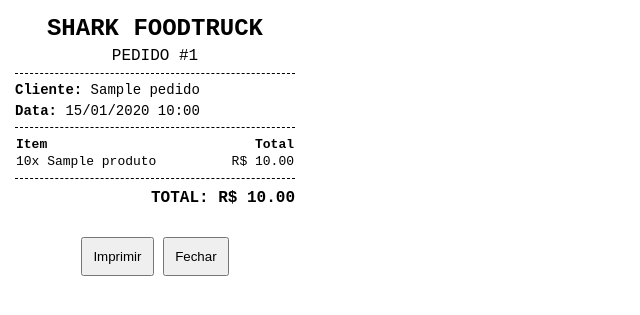
After one commit to Luciano-Univesp/projeto-shark_1, a Flask app: page /imprimir_ticket/1 in a window 1280 px wide. The commit adds this page. Shown: the top 315 px of the page, without its empty margins (0-640 px from the left). Run offline with Flask 3, Linux system fonts and the light colour scheme; tables that the repository leaves empty hold one stand-in row (values such as "Sample post"); data that the repository does not hold is empty.

Commit message:
Versão Estável: Roteamento corrigido e Ticket em HTML funcionando

```diff
--- a/Registro_de_pedidos/requirements.txt
+++ /dev/null
@@ -1 +0,0 @@
-Flask==3.0.0
--- /dev/null
+++ b/app.py
@@ -0,0 +1,129 @@
+from flask import Flask, render_template, request, redirect, url_for, session, make_response
+import mysql.connector
+from datetime import datetime
+
+app = Flask(__name__)
+app.secret_key = "shark_foodtruck_key"
+
+menu = {
+    "ZOIÃO SIMPLES": 17.00, "BURGUER": 20.00, "SALADA": 22.00,
+    "CHEDDAR": 22.00, "FRANGUITO": 22.00, "PORQUINHO": 22.00,
+    "BURGUER A CAVALO": 25.00, "BACON": 28.00, "TUDO": 30.00,
+    "MEGA TUDO": 42.00, "BIG ZOIÃO": 35.00, "TRIO PARADA DURA": 52.00
+}
+
+def get_db_connection():
+    try:
+        return mysql.connector.connect(
+            host="foodtruck-mysql",
+            user="root",
+            password="root",
+            database="foodtruck"
+        )
+    except Exception as e:
+        print(f"Erro de conexão: {e}")
+        return None
+
+def get_produto_id(cursor, nome, preco):
+    cursor.execute("SELECT id_produtos FROM produtos WHERE nome = %s", (nome,))
+    row = cursor.fetchone()
+    if row: return row[0]
+    cursor.execute("INSERT INTO produtos (nome, preco) VALUES (%s, %s)", (nome, preco))
+    return cursor.lastrowid
+
+@app.route("/", methods=["GET", "POST"])
+def index():
+    if "pedido" not in session: session["pedido"] = []
+    if "cliente" not in session: session["cliente"] = {"nome": "Consumidor", "telefone": ""}
+
+    pedidos_status = []
+    conn = get_db_connection()
+    if conn:
+        cursor = conn.cursor(dictionary=True)
+        cursor.execute("SELECT id_pedidos, nome_cliente, hora_pedido FROM pedidos WHERE status != 'entregue' ORDER BY hora_pedido ASC")
+        pedidos_db = cursor.fetchall()
+        agora = datetime.now()
+        for p in pedidos_db:
+            minutos = int((agora - p["hora_pedido"]).total_seconds() / 60)
+            status_texto, classe = ("Em Preparo", "status-preparo") if minutos <= 15 else ("Pendente", "status-atrasado")
+            pedidos_status.append({"id": p["id_pedidos"], "cliente": p["nome_cliente"], "minutos": minutos, "status": status_texto, "classe": classe})
+        cursor.close()
+        conn.close()
+
+    if request.method == "POST":
+        if "nome_cliente" in request.form:
+            session["cliente"] = {"nome": request.form.get("nome_cliente") or "Consumidor", "telefone": request.form.get("telefone_cliente") or ""}
+        elif "item" in request.form:
+            item_nome, qty = request.form.get("item"), request.form.get("quantidade", type=int)
+            if item_nome in menu and qty > 0:
+                pedido_atual = session["pedido"]
+                pedido_atual.append({"item": item_nome, "quantidade": qty, "preco": menu[item_nome]})
+                session["pedido"] = pedido_atual
+        session.modified = True
+        return redirect(url_for("index"))
+
+    total = sum(item["quantidade"] * item["preco"] for item in session["pedido"])
+    ticket_id = request.args.get('ticket')
+    return render_template("index.html", menu=menu, pedido=session["pedido"], total=total, cliente=session["cliente"], pedidos_vivos=pedidos_status, ticket_id=ticket_id)
+
+@app.route("/pagamento", methods=["POST"])
+def pagamento():
+    if not session.get("pedido"): return redirect(url_for("index"))
+    conn = get_db_connection()
+    if conn:
+        try:
+            cursor = conn.cursor()
+            total = sum(item["quantidade"] * item["preco"] for item in session["pedido"])
+            # Voltamos para o INSERT que funciona (sem telefone_cliente)
+            sql = "INSERT INTO pedidos (nome_cliente, total, status, hora_pedido) VALUES (%s, %s, %s, %s)"
+            cursor.execute(sql, (session["cliente"]["nome"], total, "preparo", datetime.now()))
+            pedido_id = cursor.lastrowid
+            for item in session["pedido"]:
+                prod_id = get_produto_id(cursor, item["item"], item["preco"])
+                cursor.execute("INSERT INTO itens_pedido (quantidade, preco_unitario, pedidos_id_pedidos, produtos_id_produtos) VALUES (%s, %s, %s, %s)", (item["quantidade"], item["preco"], pedido_id, prod_id))
+            conn.commit()
+            session.pop("pedido", None)
+            return redirect(url_for("index", ticket=pedido_id))
+        except Exception as e:
+            return f"Erro no banco: {e}", 500
+        finally:
+            conn.close()
+    return "Erro de conexão", 500
+
+@app.route("/imprimir_ticket/<int:pedido_id>")
+def imprimir_ticket(pedido_id):
+    conn = get_db_connection()
+    cursor = conn.cursor(dictionary=True)
+    cursor.execute("SELECT id_pedidos, nome_cliente, total, hora_pedido FROM pedidos WHERE id_pedidos = %s", (pedido_id,))
+    pedido = cursor.fetchone()
+    cursor.execute("SELECT i.quantidade, i.preco_unitario, p.nome FROM itens_pedido i JOIN produtos p ON i.produtos_id_produtos = p.id_produtos WHERE i.pedidos_id_pedidos = %s", (pedido_id,))
+    itens = cursor.fetchall()
+    conn.close()
+    return render_template("ticket.html", pedido=pedido, itens=itens)
+
+@app.route("/entregar/<int:id>")
+def marcar_entregue(id):
+    conn = get_db_connection()
+    if conn:
+        cursor = conn.cursor()
+        cursor.execute("UPDATE pedidos SET status = 'entregue' WHERE id_pedidos = %s", (id,))
+        conn.commit()
+        conn.close()
+    return redirect(url_for("index"))
+
+@app.route('/limpar_pedido')
+def limpar_pedido():
+    session.pop('pedido', None)
+    return redirect(url_for('index'))
+
+@app.route('/estoque')
+def estoque(): return render_template("estoque.html")
+
+@app.route('/relatorios')
+def relatorios(): return render_template("relatorios.html")
+
+@app.route('/custos')
+def custos(): return render_template("custos.html", vendas=0)
+
+if __name__ == "__main__":
+    app.run(host="0.0.0.0", port=5000)
--- /dev/null
+++ b/requirements.txt
@@ -0,0 +1,3 @@
+flask
+mysql-connector-python
+fpdf2
--- a/Registro_de_pedidos/templates/estoque.html
+++ b/templates/estoque.html
@@ -89,9 +89,9 @@
         <h3>SHARK FOODTRUCK</h3>
         <hr>
         <a href="{{ url_for('index') }}">📋 Registro de Pedidos</a>
-        <a href="/custos">💰 Custos e Lucros</a>
-        <a href="/estoque">📦 Estoque</a>
-        <a href="/relatorios">📊 Relatórios</a>
+        <a href="{{ url_for('custos') }}">💰 Custos e Lucros</a>
+        <a href="{{ url_for('estoque') }}">📦 Estoque</a>
+        <a href="{{ url_for('relatorios') }}">📊 Relatórios</a>
     </div>
 
     <div class="main-content">
--- /dev/null
+++ b/templates/ticket.html
@@ -0,0 +1,51 @@
+<!DOCTYPE html>
+<html lang="pt-BR">
+<head>
+    <meta charset="UTF-8">
+    <style>
+        body { font-family: 'Courier New', Courier, monospace; width: 280px; margin: 0; padding: 15px; background-color: white; }
+        .centralizado { text-align: center; }
+        .linha { border-bottom: 1px dashed #000; margin: 8px 0; }
+        table { width: 100%; font-size: 13px; border-collapse: collapse; }
+        .total { font-size: 16px; font-weight: bold; text-align: right; margin-top: 10px; }
+        .info { font-size: 14px; margin: 5px 0; }
+        @media print { .no-print { display: none; } }
+    </style>
+</head>
+<body onload="window.print();">
+    <div class="centralizado">
+        <h2 style="margin: 0;">SHARK FOODTRUCK</h2>
+        <p style="margin: 5px 0;">PEDIDO #{{ pedido.id_pedidos }}</p>
+    </div>
+
+    <div class="linha"></div>
+    <p class="info"><strong>Cliente:</strong> {{ pedido.nome_cliente }}</p>
+    <p class="info"><strong>Data:</strong> {{ pedido.hora_pedido.strftime('%d/%m/%Y %H:%M') }}</p>
+    <div class="linha"></div>
+
+    <table>
+        <thead>
+            <tr>
+                <th style="text-align: left;">Item</th>
+                <th style="text-align: right;">Total</th>
+            </tr>
+        </thead>
+        <tbody>
+            {% for item in itens %}
+            <tr>
+                <td>{{ item.quantidade }}x {{ item.nome }}</td>
+                <td style="text-align: right;">R$ {{ "%.2f"|format(item.quantidade * item.preco_unitario) }}</td>
+            </tr>
+            {% endfor %}
+        </tbody>
+    </table>
+
+    <div class="linha"></div>
+    <div class="total">TOTAL: R$ {{ "%.2f"|format(pedido.total) }}</div>
+
+    <div class="centralizado no-print" style="margin-top: 30px;">
+        <button onclick="window.print()" style="padding: 10px; cursor: pointer;">Imprimir</button>
+        <button onclick="window.close()" style="padding: 10px; cursor: pointer;">Fechar</button>
+    </div>
+</body>
+</html>
```
Also changed, not shown: Registro_de_pedidos/app.py (deleted, +0 -125 lines), docker-compose.yml (+14 -18 lines), sql/V1__Criar_Tabelas_Iniciais.sql (renamed from Registro_de_pedidos/sql/V1__Criar_Tabelas_Iniciais.sql, +5 -3 lines), sql/V2__Criar_Estoque_e_Custos.sql (added, +19 -0 lines), templates/index.html (renamed from Registro_de_pedidos/templates/index.html, +25 -0 lines), static/fundoshark.jpg (renamed from Registro_de_pedidos/static/fundoshark.jpg), templates/custos.html (renamed from Registro_de_pedidos/templates/custos.html), templates/relatorios.html (renamed from Registro_de_pedidos/templates/relatorios.html), 3 other files.
